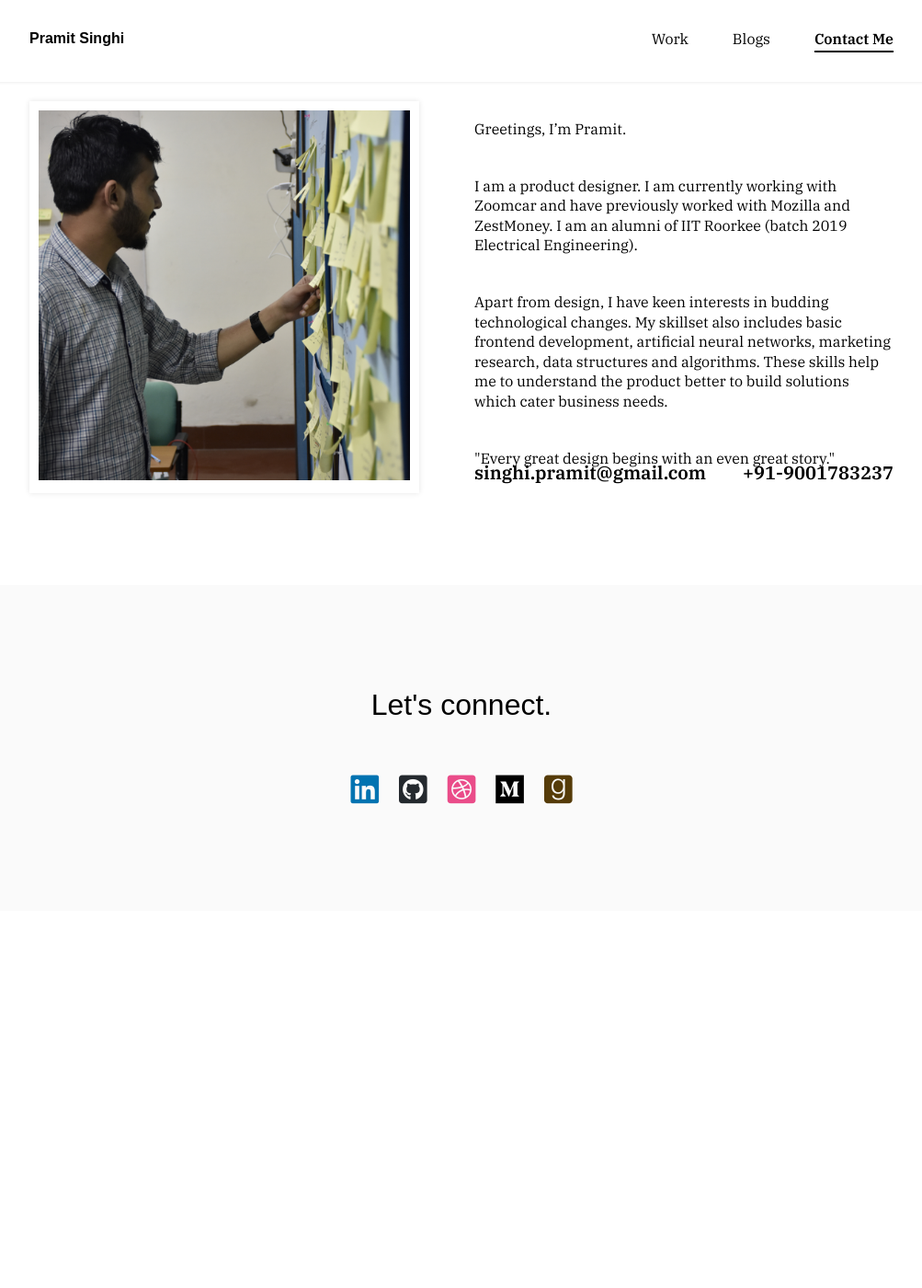
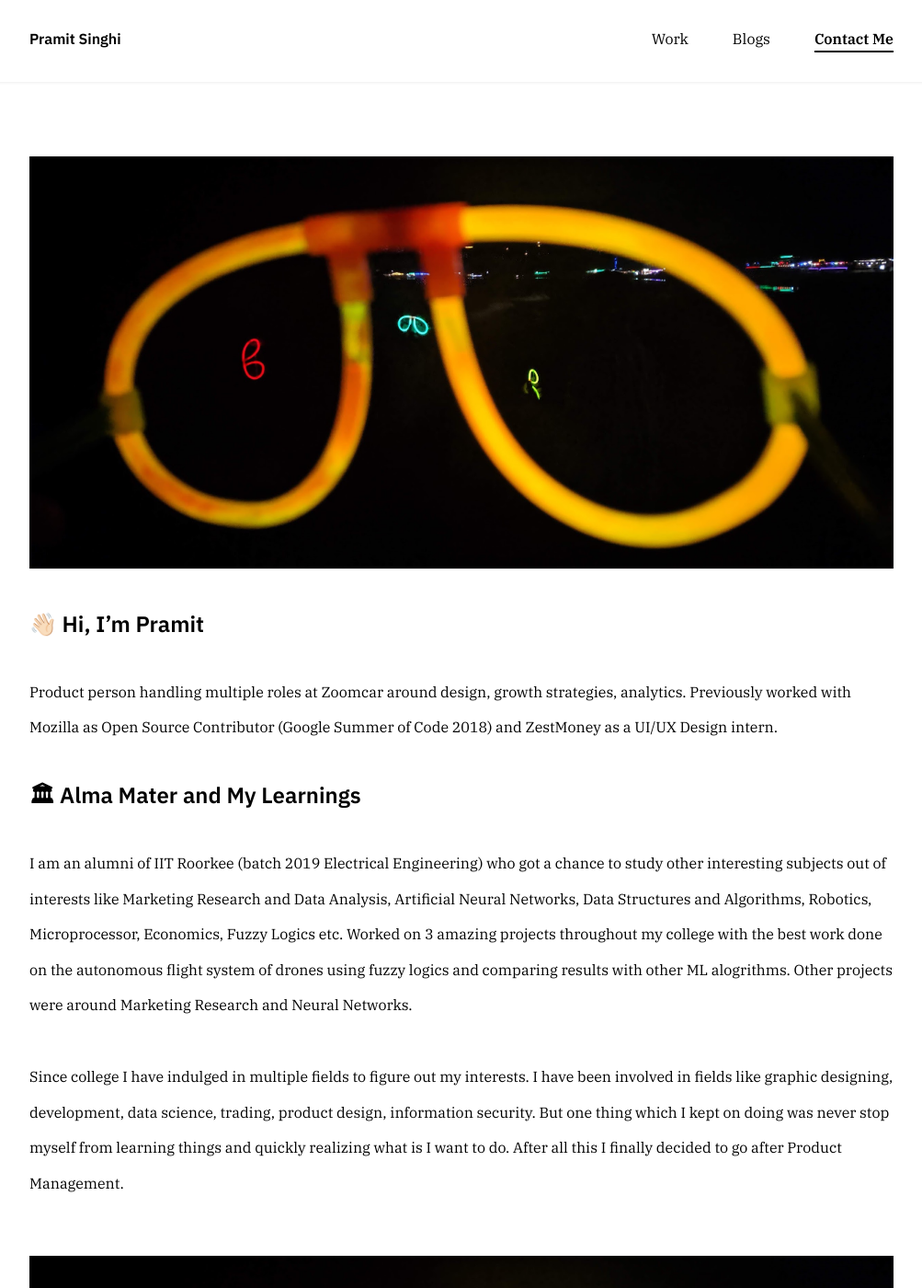
Before and after one commit to shkamaru/shkamaru.github.io, a Jekyll site: the page built from contact.html, in a window 1280 px wide and 1400 px high. Shown: the whole window at 92% size, without its empty margins (138-1141 px from the left). Built offline with Jekyll 4.4.1, drawn with Linux system fonts in a browser that asks for light colours; nearby versions of some CDN libraries; some of the changed text lies outside the part shown.

Commit message:
Fixed Contact Me page content distribution

```diff
--- a/_includes/contact.html
+++ b/_includes/contact.html
@@ -1,19 +1,45 @@
-<div class="projects-wrapper contact-wrapper">
-    <div class="project">
-        <div class="project-image-wrapper">
-            <img class="project-image" src="/assets/images/me.jpg" />
+<div class="contact-wrapper">
+    <div class="contact">
+        <div class="contact-image-wrapper">
+            <img class="contact-image" src="/assets/images/contact-top.jpg" />
         </div>
-        <div class="project-info-wrapper">
+        <div>
             <div class="contact-info">
-                <p>Greetings, I’m Pramit.</p>
-                <p>I am a product designer. I am currently working with Zoomcar and have previously worked with Mozilla and ZestMoney. I am an alumni of IIT Roorkee (batch 2019 Electrical Engineering).</p>
-                <p>Apart from design, I have keen interests in budding technological changes. My skillset also includes basic frontend development, artificial neural networks, marketing research, data structures and algorithms. These skills help me to understand the product better to build solutions which cater business needs. </p>
+                <h4>👋🏻 Hi, I’m Pramit</h4>
+                <p>Product person handling multiple roles at Zoomcar around design, growth strategies, analytics. Previously worked with Mozilla as Open Source Contributor (Google Summer of Code 2018) and ZestMoney as a UI/UX Design intern. </p>
+
+                <h4>🏛 Alma Mater and My Learnings</h4>
+                <p>I am an alumni of IIT Roorkee (batch 2019 Electrical Engineering) who got a chance to study other interesting subjects out of interests like Marketing Research and Data Analysis, Artificial Neural Networks, Data Structures and Algorithms, Robotics, Microprocessor, Economics, Fuzzy Logics etc. Worked on 3 amazing projects throughout my college with the best work done on the autonomous flight system of drones using fuzzy logics and comparing results with other ML alogrithms. Other projects were around Marketing Research and Neural Networks.</p>
+
+                <p>Since college I have indulged in multiple fields to figure out my interests. I have been involved in fields like graphic designing, development, data science, trading, product design, information security. But one thing which I kept on doing was never stop myself from learning things and quickly realizing what is I want to do. After all this I finally decided to go after Product Management.</p>
+
+                <div class="contact-image-wrapper">
+                    <img class="contact-image" src="/assets/images/contact-top.jpg" />
+                </div>
+
+
+                <h4>🔩 Skills</h4>
+                <p></p>
+
+                <h4>📚 Books</h4>
+                <p></p>
+
+                <h4>❝ Quotes</h4>
                 <p>"Every great design begins with an even great story."</p>
+
+                <div class="contact-image-wrapper">
+                    <img class="contact-image" src="/assets/images/contact-top.jpg" />
+                </div>
+
+                <h4>🧳 Travel</h4>
+                <p></p>
+
+                <h4>🧠 Philosophers</h4>
+                <p></p>
             </div>
-            <div class="contact-footer">
-                <span>singhi.pramit@gmail.com</span>
-                <span>+91-9001783237</span>
-            </div>
+        </div>
+        <div class="contact-image-wrapper">
+            <img class="contact-image" src="/assets/images/contact-top.jpg" />
         </div>
     </div>
 </div>
--- a/_includes/footer.html
+++ b/_includes/footer.html
@@ -2,7 +2,7 @@
     <div class="footer">
         <div class="footer-title">
             <h3 class="contact-head">
-                Let's connect.
+                Connect with me at singhi.pramit@gmail.com
             </h3>
         </div>
         <div class="footer-body">
--- a/assets/css/partials/_elements.scss
+++ b/assets/css/partials/_elements.scss
@@ -243,11 +243,12 @@
         .contact-head {
             font-family: $text-font-family;
             font-weight: 300;
+            text-align: center;
         }
 
         .contact-cta {
             display: flex;
-                margin-top: 5rem;
+            margin-top: 3rem;
         }
 
             .contact-cta-item {
@@ -262,24 +263,33 @@
                         @include font-size(3.5, 1.25);
                     }
 
-
 .contact-wrapper {
-    margin-top: 8rem;
+    max-width: 960px;
+    margin: 4rem auto 0 auto;
     position: relative;
     padding-top: 3rem;
-    padding-bottom: 10rem;
+    padding-bottom: 6rem;
+}
+    .contact {
+        justify-content: center;
+        margin-top: 8rem;
+        padding: 0 1rem 0 1rem;
+    }
+
+    .contact-image-wrapper {
+        width: 100%;
+    }
+
+        .contact-image {
+            width: 100%;
+            padding-bottom: 4rem;
+            padding-top: 2rem;
         }
 
         .contact-info p {
-        @include font-size(1.6, 1.35);
-        padding: 2rem 0;
-    }
-
-        .contact-footer span {
-            display: block;
-            padding: 1rem 0;
-            @include font-size(2, 1.25);
-            font-weight: 600;
+            @include font-size(1.6, 2.4);
+            margin-top: 4rem;
+            margin-bottom: 4rem;
         }
 
 
--- a/assets/css/partials/_typography.scss
+++ b/assets/css/partials/_typography.scss
@@ -17,6 +17,10 @@ h3 {
 	@include font-size(3.2, 1.25);
 }
 
+h4 {
+	@include font-size(2.4, 1.25);
+}
+
 button {
 	@include font-size(1.6, 1.25);
 }
--- a/assets/css/partials/_variables.scss
+++ b/assets/css/partials/_variables.scss
@@ -10,8 +10,8 @@ $bp-xxl: 'only screen and (min-width: 1950px)';
 
 $body-max-width: 1950px;
 
-$text-font-family: 'Nunito', sans-serif;
-$heading-font-family: 'Montserrat', sans-serif;
+$text-font-family: 'IBM Plex Serif', sans-serif;
+$heading-font-family: 'IBM Plex Sans', sans-serif;
 
 $black: #000000;
 $light-grey: #626262;
```
Also changed, not shown: assets/images/contact-top.jpg (added), assets/images/contact2.jpg (added), assets/images/contact3.jpg (added), assets/images/me.jpg (deleted), 3 other files. Lines whose indentation alone changed are shown as unchanged.
